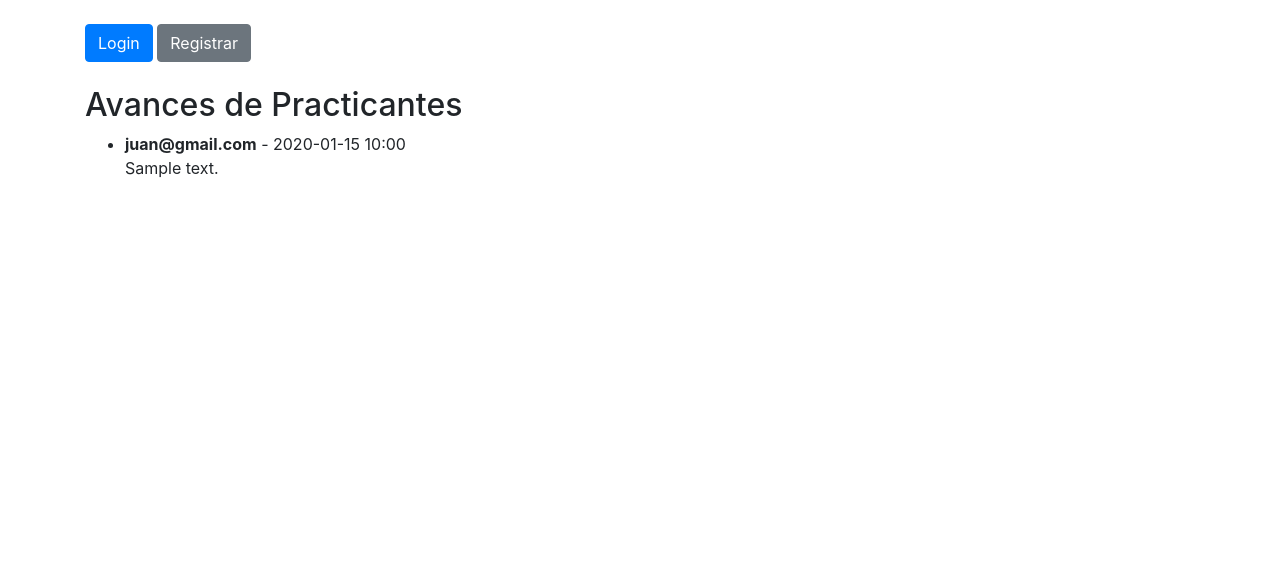
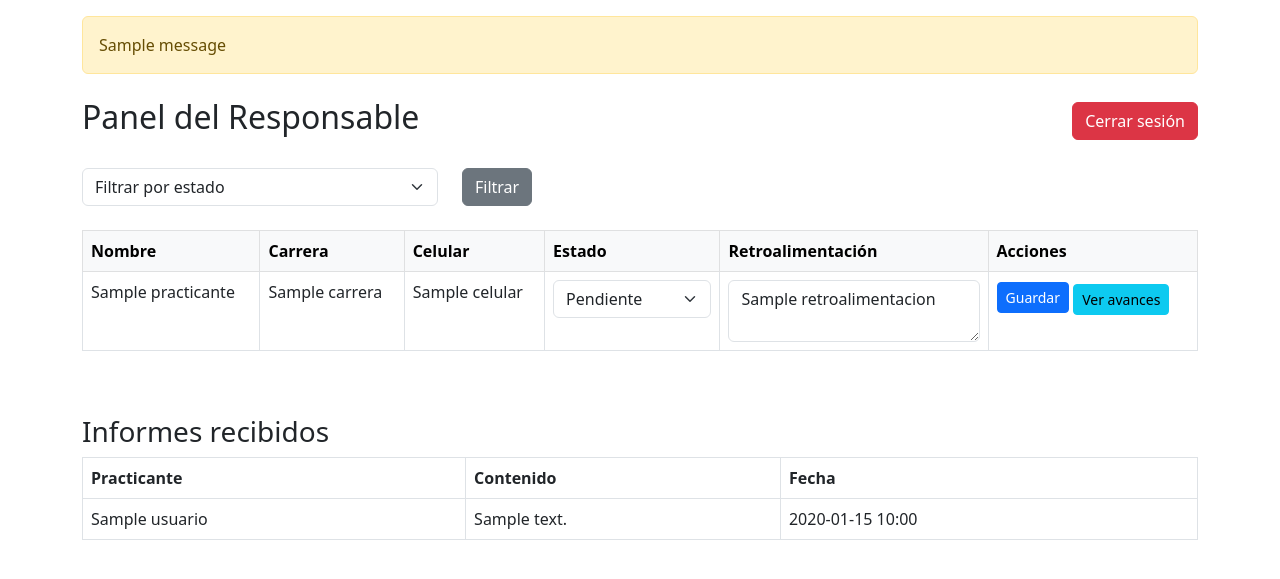
Before and after one commit to juanesT1p/gestion-practicas, a Flask app: template templates/dashboard_responsable.html in a window 1280 px wide. Shown: the top 579 px of the page. Run offline with Flask 3, Linux system fonts and the light colour scheme; tables that the repository leaves empty hold one stand-in row (values such as "Sample post"); the template is opened without the code that fills it: values that come from a table or form of the project are taken from there, most other values are stand-ins (such as "Sample title", 1, 10 or a date in 2020); one stand-in notice (Sample message) is shown.

Commit message:
Entregable Final

```diff
--- a/app.py
+++ b/app.py
@@ -1,100 +1,168 @@
-from flask import Flask, render_template, request, redirect, session, url_for
-from flask_sqlalchemy import SQLAlchemy
-from werkzeug.security import generate_password_hash, check_password_hash
+# app.py
+from flask import Flask, render_template, request, redirect, url_for, flash, session
+from flask_login import LoginManager, login_user, logout_user, login_required, current_user
+from werkzeug.utils import secure_filename
+import os
+from extensions import db
+from models import Usuario, Avance, Informe
 from datetime import datetime
 
 app = Flask(__name__)
-app.secret_key = 'clave-secreta'  # Cambia esto por algo más seguro
-app.config['SQLALCHEMY_DATABASE_URI'] = 'sqlite:///practicas.db'
+app.config['SQLALCHEMY_DATABASE_URI'] = 'sqlite:///gestion_practicas.db'
 app.config['SQLALCHEMY_TRACK_MODIFICATIONS'] = False
+app.config['SECRET_KEY'] = 'secret'
+app.config['UPLOAD_FOLDER'] = 'uploads'
+os.makedirs(app.config['UPLOAD_FOLDER'], exist_ok=True)
 
-db = SQLAlchemy(app)
+db.init_app(app)
 
-# Modelos
-class Usuario(db.Model):
-    id = db.Column(db.Integer, primary_key=True)
-    email = db.Column(db.String(120), unique=True, nullable=False)
-    password = db.Column(db.String(128), nullable=False)
-    rol = db.Column(db.String(20), nullable=False)  # "practicante" o "responsable"
-    avances = db.relationship('Avance', backref='usuario', lazy=True)
+login_manager = LoginManager()
+login_manager.init_app(app)
+login_manager.login_view = 'login'
 
-class Avance(db.Model):
-    id = db.Column(db.Integer, primary_key=True)
-    contenido = db.Column(db.Text, nullable=False)
-    fecha = db.Column(db.DateTime, nullable=False)
-    usuario_id = db.Column(db.Integer, db.ForeignKey('usuario.id'), nullable=False)
+@login_manager.user_loader
+def load_user(user_id):
+    return Usuario.query.get(int(user_id))
 
-# Crear las tablas (solo la primera vez o cuando modifiques modelos)
-with app.app_context():
-    db.create_all()
+@app.route('/')
+def index():
+    return redirect(url_for('login'))
 
-# Rutas
-@app.route("/")
-def index():
-    return redirect("/login")
+@app.route('/register', methods=['GET', 'POST'])
+def register():
+    if request.method == 'POST':
+        nombre = request.form['nombre']
+        correo = request.form['correo']
+        contraseña = request.form['contraseña']
+        rol = request.form['rol']
 
-@app.route("/register", methods=["GET", "POST"])
-def register():
-    if request.method == "POST":
-        email = request.form["email"]
-        password = request.form["password"]
-        confirmation = request.form["confirmation"]
-        rol = request.form["rol"]
+        if Usuario.query.filter_by(correo=correo).first():
+            flash('Correo ya registrado')
+            return redirect(url_for('register'))
 
-        if password != confirmation:
-            return "Las contraseñas no coinciden"
-
-        if Usuario.query.filter_by(email=email).first():
-            return "Correo ya registrado"
-
-        hashed_pw = generate_password_hash(password)
-        nuevo_usuario = Usuario(email=email, password=hashed_pw, rol=rol)
+        nuevo_usuario = Usuario(nombre=nombre, correo=correo, contraseña=contraseña, rol=rol)
         db.session.add(nuevo_usuario)
         db.session.commit()
+        flash('Registro exitoso. Ahora puedes iniciar sesión.')
+        return redirect(url_for('login'))
 
-        return redirect("/login")
-    return render_template("register.html")
+    return render_template('register.html')
 
-@app.route("/login", methods=["GET", "POST"])
+@app.route('/login', methods=['GET', 'POST'])
 def login():
-    if request.method == "POST":
-        email = request.form["email"]
-        password = request.form["password"]
+    if request.method == 'POST':
+        usuario = Usuario.query.filter_by(correo=request.form['correo']).first()
+        if usuario and usuario.contraseña == request.form['contraseña']:
+            login_user(usuario)
+            session['user_id'] = usuario.id
+            if usuario.rol == 'practicante':
+                return redirect(url_for('dashboard_practicante'))
+            else:
+                return redirect(url_for('dashboard_responsable'))
+        flash('Credenciales incorrectas')
+    return render_template('login.html')
 
-        user = Usuario.query.filter_by(email=email).first()
-        if user and check_password_hash(user.password, password):
-            session["user_id"] = user.id
-            session["rol"] = user.rol
-            return redirect("/dashboard")
-        return "Credenciales inválidas"
-    return render_template("login.html")
+@app.route('/logout')
+@login_required
+def logout():
+    logout_user()
+    session.pop('user_id', None)
+    return redirect(url_for('login'))
 
-@app.route("/logout")
-def logout():
-    session.clear()
-    return redirect("/login")
+@app.route('/dashboard/practicante', methods=['GET'])
+@login_required
+def dashboard_practicante():
+    if current_user.rol != 'practicante':
+        flash('Acceso no autorizado')
+        return redirect(url_for('login'))
+    usuario = current_user
+    return render_template('dashboard_practicante.html', usuario=usuario)
 
-@app.route("/dashboard", methods=["GET", "POST"])
-def dashboard():
-    if "user_id" not in session:
-        return redirect("/login")
+@app.route('/enviar_informe', methods=['POST'])
+@login_required
+def enviar_informe():
+    if current_user.rol != 'practicante':
+        flash('Acceso no autorizado')
+        return redirect(url_for('login'))
 
-    usuario = Usuario.query.get(session["user_id"])
+    contenido = request.form.get('contenido')
+    if not contenido:
+        flash('El informe no puede estar vacío')
+        return redirect(url_for('dashboard_practicante'))
 
-    if usuario.rol == "practicante":
-        if request.method == "POST":
-            contenido = request.form["contenido"]
-            nuevo_avance = Avance(contenido=contenido, fecha=datetime.now(), usuario_id=usuario.id)
-            db.session.add(nuevo_avance)
-            db.session.commit()
-        avances = Avance.query.filter_by(usuario_id=usuario.id).all()
-        return render_template("dashboard_practicante.html", avances=avances)
+    nuevo_informe = Informe(
+        usuario_id=current_user.id,
+        contenido=contenido,
+        fecha=datetime.utcnow()
+    )
+    db.session.add(nuevo_informe)
+    db.session.commit()
+    flash('Informe enviado con éxito')
+    return redirect(url_for('dashboard_practicante'))
 
-    elif usuario.rol == "responsable":
-        avances = Avance.query.all()
-        return render_template("dashboard_responsable.html", avances=avances)
+@app.route('/dashboard/responsable')
+@login_required
+def dashboard_responsable():
+    if current_user.rol != 'responsable':
+        flash('Acceso no autorizado')
+        return redirect(url_for('login'))
 
-    return "Rol desconocido"
+    practicantes = Usuario.query.filter_by(rol='practicante').all()
+    informes = Informe.query.order_by(Informe.fecha.desc()).all()
 
-if __name__ == "__main__":
+    return render_template('dashboard_responsable.html', practicantes=practicantes, informes=informes)
+
+@app.route('/editar_practicante/<int:id>', methods=['POST'])
+@login_required
+def editar_practicante(id):
+    if current_user.rol != 'responsable':
+        flash('Acceso no autorizado')
+        return redirect(url_for('login'))
+
+    practicante = Usuario.query.get(id)
+    if not practicante:
+        flash('Practicante no encontrado')
+        return redirect(url_for('dashboard_responsable'))
+
+    practicante.estado_practica = request.form['estado_practica']
+    practicante.retroalimentacion = request.form['retroalimentacion']
+    db.session.commit()
+    flash('Datos del practicante actualizados')
+    return redirect(url_for('dashboard_responsable'))
+
+@app.route('/modificar_practicante', methods=['POST'])
+@login_required
+def modificar_practicante():
+    if current_user.rol != 'practicante':
+        flash("No tienes permisos para modificar estos datos.")
+        return redirect(url_for('dashboard_practicante'))
+
+    nuevo_correo = request.form['correo']
+    if nuevo_correo != current_user.correo:
+        if Usuario.query.filter_by(correo=nuevo_correo).first():
+            flash('El correo ya está registrado por otro usuario.')
+            return redirect(url_for('dashboard_practicante'))
+
+    current_user.nombre = request.form['nombre']
+    current_user.correo = nuevo_correo
+    current_user.celular = request.form['celular']
+    current_user.carrera = request.form['carrera']
+    db.session.commit()
+    flash("Datos actualizados correctamente")
+    return redirect(url_for('dashboard_practicante'))
+
+@app.route('/reporte_avances/<int:id>')
+@login_required
+def reporte_avances(id):
+    if current_user.rol != 'responsable':
+        flash('Acceso no autorizado')
+        return redirect(url_for('login'))
+
+    practicante = Usuario.query.get_or_404(id)
+    avances = Avance.query.filter_by(usuario_id=practicante.id).all()
+    return render_template('reporte_avances.html', practicante=practicante, avances=avances)
+
+if __name__ == '__main__':
+    with app.app_context():
+        db.create_all()
     app.run(debug=True)
--- /dev/null
+++ b/templates/base.html
@@ -0,0 +1,23 @@
+<!DOCTYPE html>
+<html lang="es">
+<head>
+  <meta charset="UTF-8">
+  <title>Gestión de Prácticas</title>
+  <link href="https://cdn.jsdelivr.net/npm/bootstrap@5.3.0/dist/css/bootstrap.min.css" rel="stylesheet">
+</head>
+<body>
+  {% with messages = get_flashed_messages() %}
+    {% if messages %}
+      <div class="container mt-3">
+        {% for msg in messages %}
+          <div class="alert alert-warning">{{ msg }}</div>
+        {% endfor %}
+      </div>
+    {% endif %}
+  {% endwith %}
+
+  {% block content %}{% endblock %}
+
+  <script src="https://cdn.jsdelivr.net/npm/bootstrap@5.3.0/dist/js/bootstrap.bundle.min.js"></script>
+</body>
+</html>
--- a/templates/dashboard_responsable.html
+++ b/templates/dashboard_responsable.html
@@ -1,10 +1,92 @@
-{% extends "layout.html" %}
-{% block title %}Panel del Responsable{% endblock %}
-{% block main %}
-<h2>Avances de Practicantes</h2>
-<ul>
-    {% for a in avances %}
-        <li><strong>{{ a.usuario.email }}</strong> - {{ a.fecha.strftime('%Y-%m-%d %H:%M') }}<br>{{ a.contenido }}</li>
-    {% endfor %}
-</ul>
+{% extends "base.html" %}
+
+{% block content %}
+<div class="container mt-4">
+  <div class="d-flex justify-content-between align-items-center mb-4">
+    <h2>Panel del Responsable</h2>
+    <a href="{{ url_for('logout') }}" class="btn btn-danger">Cerrar sesión</a>
+  </div>
+
+  <!-- Filtro por estado -->
+  <form method="GET" action="{{ url_for('dashboard_responsable') }}" class="mb-4">
+    <div class="row">
+      <div class="col-md-4">
+        <select name="estado" class="form-select">
+          <option value="" {% if not request.args.get('estado') %}selected{% endif %}>Filtrar por estado</option>
+          <option value="En progreso" {% if request.args.get('estado') == 'En progreso' %}selected{% endif %}>En progreso</option>
+          <option value="Finalizada" {% if request.args.get('estado') == 'Finalizada' %}selected{% endif %}>Finalizada</option>
+          <option value="Pendiente" {% if request.args.get('estado') == 'Pendiente' %}selected{% endif %}>Pendiente</option>
+        </select>
+      </div>
+      <div class="col-md-2">
+        <button type="submit" class="btn btn-secondary">Filtrar</button>
+      </div>
+    </div>
+  </form>
+
+  <!-- Tabla de practicantes -->
+  <div class="table-responsive mb-5">
+    <table class="table table-bordered table-hover">
+      <thead class="table-light">
+        <tr>
+          <th>Nombre</th>
+          <th>Carrera</th>
+          <th>Celular</th>
+          <th>Estado</th>
+          <th>Retroalimentación</th>
+          <th>Acciones</th>
+        </tr>
+      </thead>
+      <tbody>
+        {% for p in practicantes %}
+        <tr>
+          <form action="{{ url_for('editar_practicante', id=p.id) }}" method="POST">
+            <td>{{ p.nombre }}</td>
+            <td>{{ p.carrera }}</td>
+            <td>{{ p.celular }}</td>
+            <td>
+              <select name="estado_practica" class="form-select">
+                <option value="Pendiente" {% if p.estado_practica == 'Pendiente' %}selected{% endif %}>Pendiente</option>
+                <option value="En progreso" {% if p.estado_practica == 'En progreso' %}selected{% endif %}>En progreso</option>
+                <option value="Finalizada" {% if p.estado_practica == 'Finalizada' %}selected{% endif %}>Finalizada</option>
+              </select>
+            </td>
+            <td>
+              <textarea name="retroalimentacion" class="form-control" rows="2">{{ p.retroalimentacion }}</textarea>
+            </td>
+            <td>
+              <button type="submit" class="btn btn-primary btn-sm">Guardar</button>
+              <a href="{{ url_for('reporte_avances', id=p.id) }}" class="btn btn-info btn-sm mt-1">Ver avances</a>
+            </td>
+          </form>
+        </tr>
+        {% endfor %}
+      </tbody>
+    </table>
+  </div>
+
+  <!-- Tabla de informes -->
+  <h3>Informes recibidos</h3>
+  <div class="table-responsive">
+    <table class="table table-bordered">
+      <thead>
+        <tr>
+          <th>Practicante</th>
+          <th>Contenido</th>
+          <th>Fecha</th>
+        </tr>
+      </thead>
+      <tbody>
+        {% for informe in informes %}
+        <tr>
+          <td>{{ informe.usuario.nombre }}</td>
+          <td>{{ informe.contenido }}</td>
+          <td>{{ informe.fecha.strftime('%Y-%m-%d %H:%M') }}</td>
+        </tr>
+        {% endfor %}
+      </tbody>
+    </table>
+  </div>
+
+</div>
 {% endblock %}
```
Also changed, not shown: templates/dashboard_practicante.html (+29 -15 lines), templates/editar_practica.html (added, +27 -0 lines), templates/index.html (+18 -21 lines), templates/login.html (+23 -21 lines), templates/register.html (+42 -30 lines), templates/reporte_avances.html (added, +30 -0 lines).
